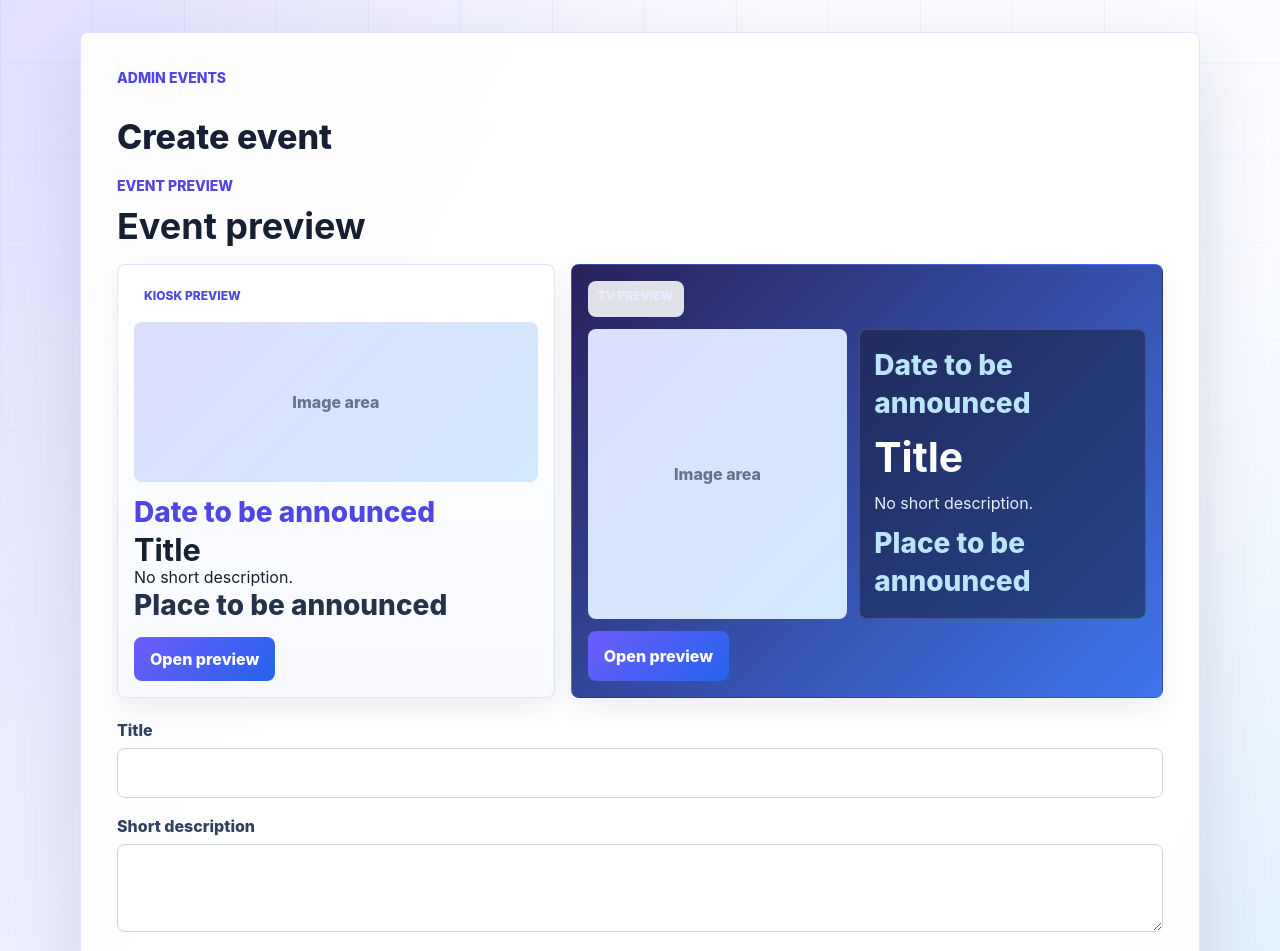
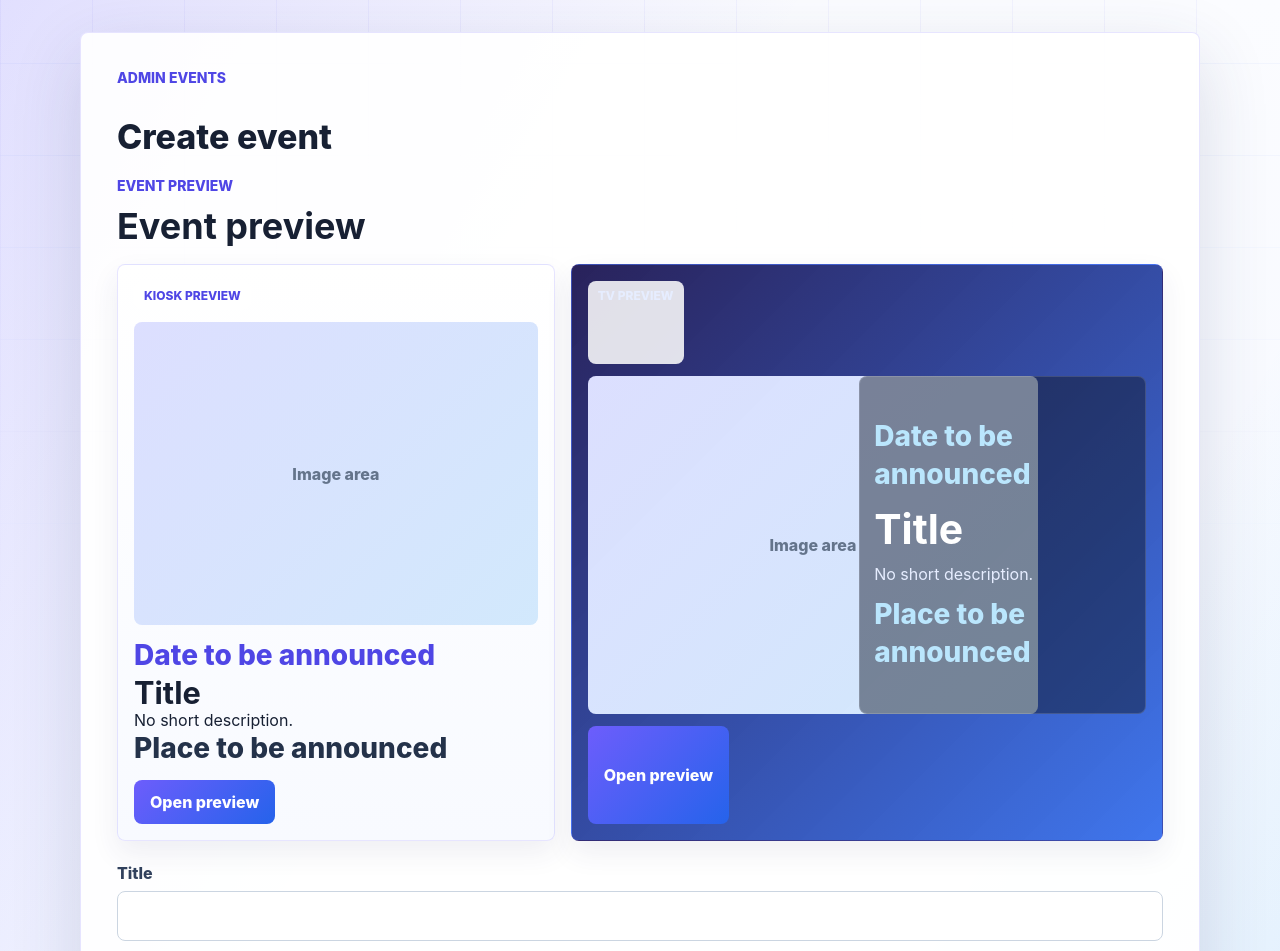
Before and after one commit to German7464/Kiosk_v001, a Flask app: page /admin/events/create in a window 1280 px wide. Shown: the top 951 px of the page. Run offline with Flask 3, Linux system fonts and the light colour scheme; the visitor is signed in with stand-in values (Sample User, id 1); data comes from the database, SQL or seed files in the repository.

Commit message:
Fix admin preview image handling

```diff
--- a/kiosk/static/css/base.css
+++ b/kiosk/static/css/base.css
@@ -939,12 +939,19 @@ h1 {
 .admin-form-preview-image {
     display: grid;
     place-items: center;
+    aspect-ratio: 4 / 3;
     min-height: 160px;
     overflow: hidden;
     border-radius: 8px;
     background:
         linear-gradient(135deg, rgba(109, 93, 252, 0.13), rgba(14, 165, 233, 0.12)),
         #edf2ff;
+}
+
+.admin-preview__media {
+    background-position: center;
+    background-repeat: no-repeat;
+    background-size: cover;
 }
 
 .admin-form-preview-image img {
@@ -959,6 +966,16 @@ h1 {
     color: var(--muted);
     font-weight: 800;
     text-align: center;
+}
+
+.admin-preview__placeholder {
+    display: grid;
+    place-items: center;
+    width: 100%;
+    min-height: 100%;
+    background:
+        linear-gradient(135deg, rgba(109, 93, 252, 0.13), rgba(14, 165, 233, 0.12)),
+        #edf2ff;
 }
 
 .admin-inline-form {
@@ -2023,6 +2040,7 @@ textarea {
 .admin-preview-media {
     display: grid;
     place-items: center;
+    aspect-ratio: 4 / 3;
     min-width: 0;
     min-height: 120px;
     overflow: hidden;
@@ -2226,14 +2244,13 @@ textarea {
 .admin-preview-modal-image {
     display: grid;
     place-items: center;
+    aspect-ratio: 4 / 3;
     min-height: clamp(260px, 44vh, 480px);
     overflow: hidden;
     border-radius: 8px;
     background:
         linear-gradient(135deg, rgba(109, 93, 252, 0.16), rgba(14, 165, 233, 0.14)),
         #edf2ff;
-    background-position: center;
-    background-size: cover;
 }
 
 .admin-preview-modal-card--kiosk .admin-preview-modal-image {
--- a/kiosk/static/js/admin_event_form.js
+++ b/kiosk/static/js/admin_event_form.js
@@ -43,6 +43,7 @@ function setPreviewImages(imageUrl) {
 
         if (!currentPreviewImage) {
             const placeholder = document.createElement("span");
+            placeholder.className = "admin-preview__placeholder";
             placeholder.textContent = eventFormPreview.dataset.imagePlaceholder;
             target.appendChild(placeholder);
             return;
@@ -57,6 +58,7 @@ function setPreviewImages(imageUrl) {
             const placeholder = document.createElement("span");
             target.innerHTML = "";
             target.style.backgroundImage = "";
+            placeholder.className = "admin-preview__placeholder";
             placeholder.textContent = eventFormPreview.dataset.imagePlaceholder;
             target.appendChild(placeholder);
         };
@@ -77,6 +79,7 @@ function setModalImage(imageUrl) {
 
     if (!imageUrl) {
         const placeholder = document.createElement("span");
+        placeholder.className = "admin-preview__placeholder";
         placeholder.textContent = formPreviewModalImage.dataset.placeholder;
         formPreviewModalImage.appendChild(placeholder);
         return;
@@ -91,6 +94,7 @@ function setModalImage(imageUrl) {
         const placeholder = document.createElement("span");
         formPreviewModalImage.innerHTML = "";
         formPreviewModalImage.style.backgroundImage = "";
+        placeholder.className = "admin-preview__placeholder";
         placeholder.textContent = formPreviewModalImage.dataset.placeholder;
         formPreviewModalImage.appendChild(placeholder);
     };
--- a/kiosk/static/js/admin_events.js
+++ b/kiosk/static/js/admin_events.js
@@ -30,6 +30,7 @@ function showAdminPreviewPlaceholder() {
     const placeholder = document.createElement("span");
     adminPreviewImage.innerHTML = "";
     adminPreviewImage.style.backgroundImage = "";
+    placeholder.className = "admin-preview__placeholder";
     placeholder.textContent = adminPreviewImage.dataset.placeholder || "Image area";
     adminPreviewImage.appendChild(placeholder);
 }
@@ -42,6 +43,7 @@ function replaceMissingAdminThumb(image) {
         return;
     }
 
+    placeholder.className = "admin-preview__placeholder";
     placeholder.textContent = wrapper.dataset.placeholder || "Image area";
     image.replaceWith(placeholder);
 }
--- a/kiosk/templates/admin_event_form.html
+++ b/kiosk/templates/admin_event_form.html
@@ -19,11 +19,11 @@
         <div class="admin-event-form-preview-grid">
             <article class="admin-event-form-preview-card admin-event-form-preview-card--kiosk">
                 <p class="admin-preview-label">{{ t("admin.kiosk_preview") }}</p>
-                <div class="admin-form-preview-image" data-form-preview-image data-initial-image="{{ event.image_thumb if event and event.image_thumb else '' }}">
+                <div class="admin-form-preview-image admin-preview__media" data-form-preview-image data-initial-image="{{ event.image_thumb if event and event.image_thumb else '' }}">
                     {% if event and event.image_thumb %}
                     <img src="{{ event.image_thumb }}" alt="{{ event.title }}">
                     {% else %}
-                    <span>{{ t("common.image_area") }}</span>
+                    <span class="admin-preview__placeholder">{{ t("common.image_area") }}</span>
                     {% endif %}
                 </div>
                 <div class="admin-event-form-preview-copy">
@@ -36,11 +36,11 @@
             </article>
             <article class="admin-event-form-preview-card admin-event-form-preview-card--tv">
                 <p class="admin-preview-label">{{ t("admin.tv_preview") }}</p>
-                <div class="admin-form-preview-image" data-form-preview-image data-initial-image="{{ event.image_thumb if event and event.image_thumb else '' }}">
+                <div class="admin-form-preview-image admin-preview__media" data-form-preview-image data-initial-image="{{ event.image_thumb if event and event.image_thumb else '' }}">
                     {% if event and event.image_thumb %}
                     <img src="{{ event.image_thumb }}" alt="{{ event.title }}">
                     {% else %}
-                    <span>{{ t("common.image_area") }}</span>
+                    <span class="admin-preview__placeholder">{{ t("common.image_area") }}</span>
                     {% endif %}
                 </div>
                 <div class="admin-event-form-preview-copy">
@@ -104,8 +104,8 @@
             <button class="close-button" type="button" data-close-form-preview>{{ t("common.close") }}</button>
         </div>
         <div class="admin-preview-modal-card" data-form-preview-modal-card>
-            <div class="admin-preview-modal-image" data-form-preview-modal-image data-placeholder="{{ t('common.image_area') }}">
-                <span>{{ t("common.image_area") }}</span>
+            <div class="admin-preview-modal-image admin-preview__media" data-form-preview-modal-image data-placeholder="{{ t('common.image_area') }}">
+                <span class="admin-preview__placeholder">{{ t("common.image_area") }}</span>
             </div>
             <div class="admin-preview-modal-copy">
                 <p class="event-date" data-form-preview-modal-date></p>
```
Also changed, not shown: kiosk/templates/admin_events.html (+6 -6 lines), docs/CHANGELOG.md, kiosk/features/admin/README.md.
